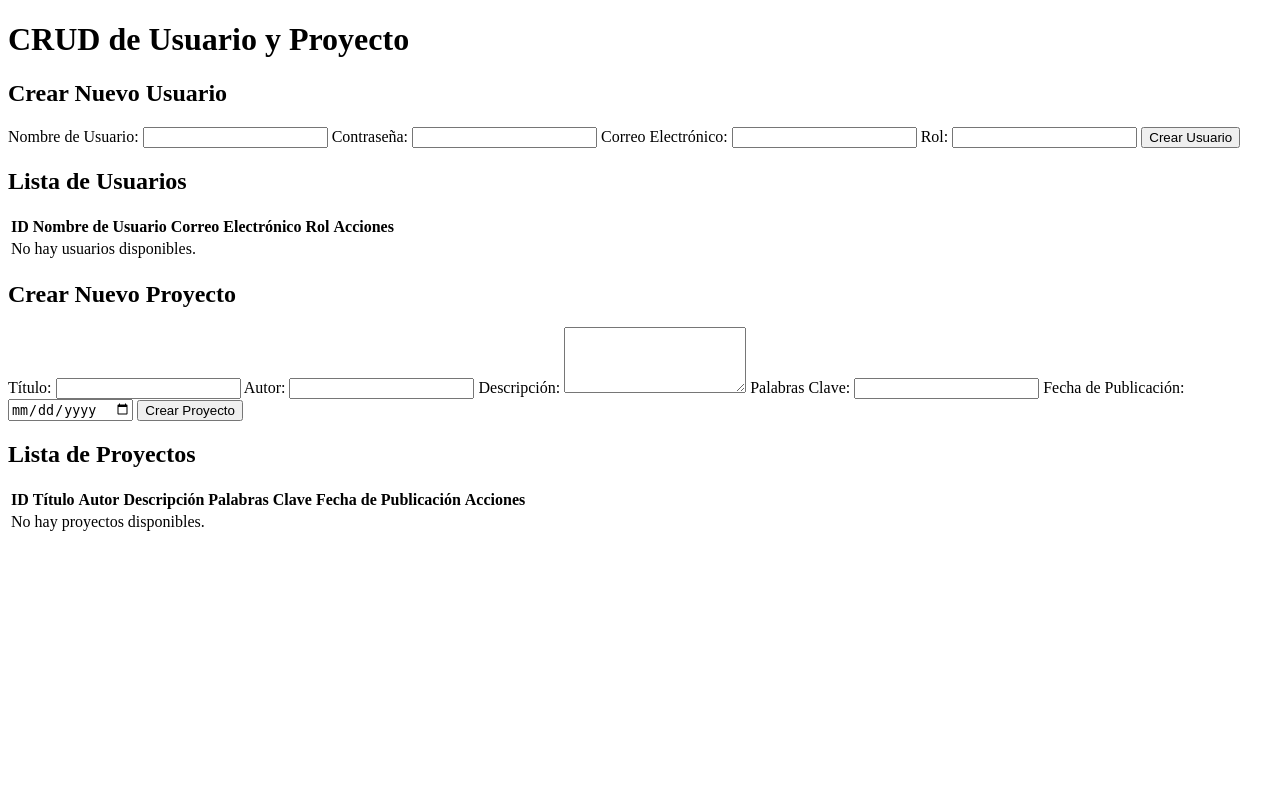
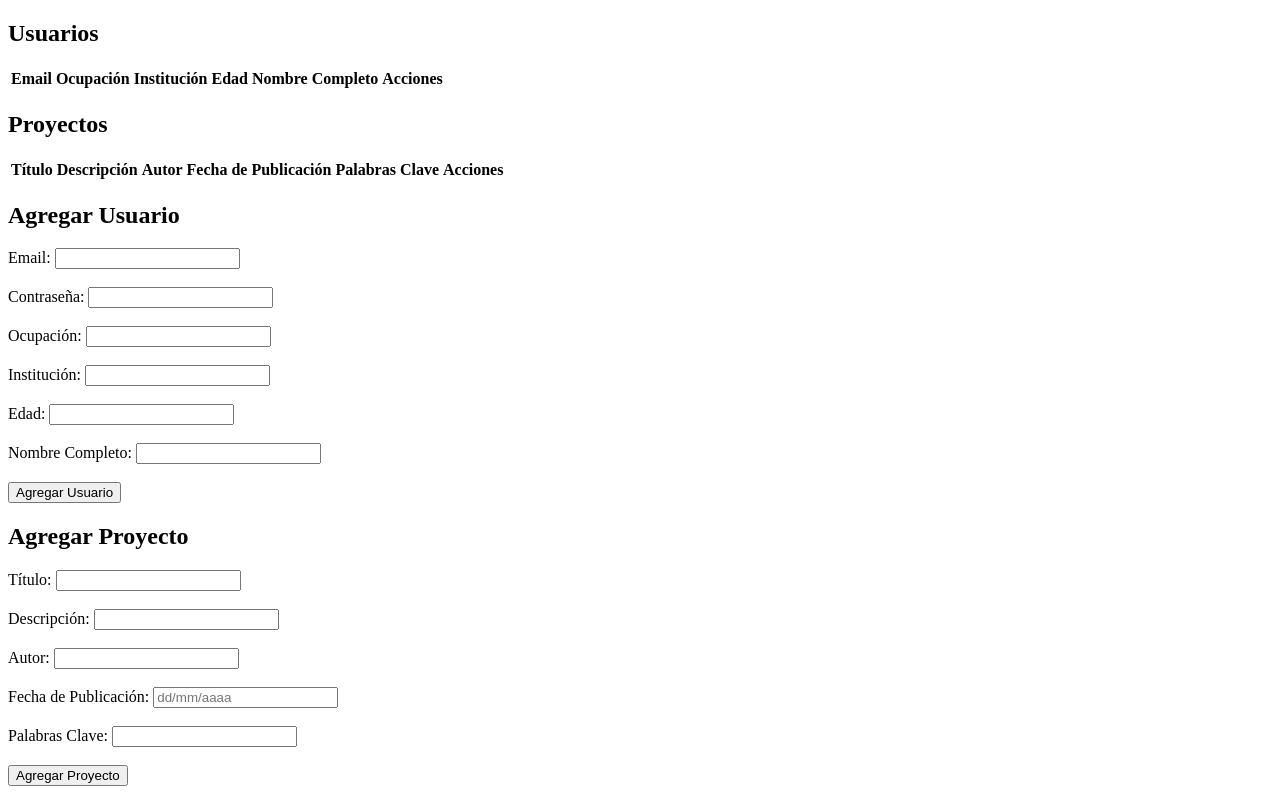
Before and after one commit to cristianrm24/Ingenieria_software, a Flask app: page /usuarios in a window 1280 px wide. Run offline with Flask 3, Linux system fonts and the light colour scheme; data that the repository does not hold is empty.

Commit message:
Update admin_index.html

```diff
--- a/proyecto_escolar/admin/templates/admin_index.html
+++ b/proyecto_escolar/admin/templates/admin_index.html
@@ -3,111 +3,101 @@
 <head>
     <meta charset="UTF-8">
     <meta name="viewport" content="width=device-width, initial-scale=1.0">
-    <title>CRUD de Usuario y Proyecto</title>
+    <title>Admin</title>
 </head>
 <body>
-    <h1>CRUD de Usuario y Proyecto</h1>
-
-    <!-- Formulario para crear un nuevo usuario -->
-    <h2>Crear Nuevo Usuario</h2>
-    <form action="{{ url_for('crear_usuario') }}" method="POST">
-        <label for="nombre_usuario">Nombre de Usuario:</label>
-        <input type="text" name="nombre_usuario" id="nombre_usuario" required>
-        <label for="contraseña">Contraseña:</label>
-        <input type="password" name="contraseña" id="contraseña" required>
-        <label for="correo">Correo Electrónico:</label>
-        <input type="email" name="correo" id="correo" required>
-        <label for="rol">Rol:</label>
-        <input type="text" name="rol" id="rol" required>
-        <button type="submit">Crear Usuario</button>
-    </form>
-
-    <!-- Tabla para mostrar la lista de usuarios -->
-    <h2>Lista de Usuarios</h2>
+    <!-- Sección de usuarios -->
+    <h2>Usuarios</h2>
     <table>
-        <thead>
         <tr>
-                <th>ID</th>
-                <th>Nombre de Usuario</th>
-                <th>Correo Electrónico</th>
-                <th>Rol</th>
-                <th>Acciones</th>
+            <th>Email</th>
+            <th>Ocupación</th>
+            <th>Institución</th>
+            <th>Edad</th>
+            <th>Nombre Completo</th>
+            <th>Acciones</th> <!-- Columna para botones de acciones -->
         </tr>
-        </thead>
-        <tbody>
-            {% if usuarios %}
         {% for usuario in usuarios %}
         <tr>
-                    <td>{{ usuario.id }}</td>
-                    <td>{{ usuario.nombre_usuario }}</td>
-                    <td>{{ usuario.correo }}</td>
-                    <td>{{ usuario.rol }}</td>
+            <td>{{ usuario.email }}</td>
+            <td>{{ usuario.ocupacion }}</td>
+            <td>{{ usuario.institucion }}</td>
+            <td>{{ usuario.edad }}</td>
+            <td>{{ usuario.nombre_completo }}</td>
             <td>
-                        <a href="{{ url_for('editar_usuario', usuario_id=usuario.id) }}">Editar</a>
-                        <a href="{{ url_for('eliminar_usuario', usuario_id=usuario.id) }}">Eliminar</a>
+                <form action="{{ url_for('admin_app.editar_usuario', usuario_id=usuario.id) }}" method="post" style="display: inline;">
+                    <button type="submit" name="action" value="edit">Editar</button> <!-- Botón de editar -->
+                </form>
+                <form action="{{ url_for('admin_app.eliminar_usuario', usuario_id=usuario.id) }}" method="post" style="display: inline;">
+                    <button type="submit" name="action" value="delete">Eliminar</button> <!-- Botón de eliminar -->
+                </form>
             </td>
         </tr>
         {% endfor %}
-            {% else %}
-                <tr>
-                    <td colspan="5">No hay usuarios disponibles.</td>
-                </tr>
-            {% endif %}
-        </tbody>
     </table>
 
-    <!-- Formulario para crear un nuevo proyecto -->
-    <h2>Crear Nuevo Proyecto</h2>
-    <form action="{{ url_for('crear_proyecto') }}" method="POST">
-        <label for="titulo">Título:</label>
-        <input type="text" name="titulo" id="titulo" required>
-        <label for="autor">Autor:</label>
-        <input type="text" name="autor" id="autor" required>
-        <label for="descripcion">Descripción:</label>
-        <textarea name="descripcion" id="descripcion" rows="4" required></textarea>
-        <label for="palabras_clave">Palabras Clave:</label>
-        <input type="text" name="palabras_clave" id="palabras_clave" required>
-        <label for="fecha_publicacion">Fecha de Publicación:</label>
-        <input type="date" name="fecha_publicacion" id="fecha_publicacion" required>
-        <button type="submit">Crear Proyecto</button>
-    </form>
-
-    <!-- Tabla para mostrar la lista de proyectos -->
-    <h2>Lista de Proyectos</h2>
+    <!-- Sección de proyectos -->
+    <h2>Proyectos</h2>
     <table>
-        <thead>
         <tr>
-                <th>ID</th>
             <th>Título</th>
+            <th>Descripción</th>
             <th>Autor</th>
-                <th>Descripción</th>
+            <th>Fecha de Publicación</th>
             <th>Palabras Clave</th>
-                <th>Fecha de Publicación</th>
-                <th>Acciones</th>
+            <th>Acciones</th> <!-- Columna para botones de acciones -->
         </tr>
-        </thead>
-        <tbody>
-            {% if proyectos %}
         {% for proyecto in proyectos %}
         <tr>
-                    <td>{{ proyecto.id }}</td>
             <td>{{ proyecto.titulo }}</td>
+            <td>{{ proyecto.descripcion }}</td>
             <td>{{ proyecto.autor }}</td>
-                    <td>{{ proyecto.descripcion }}</td>
+            <td>{{ proyecto.fecha_publicacion }}</td>
             <td>{{ proyecto.palabras_clave }}</td>
-                    <td>{{ proyecto.fecha_publicacion }}</td>
             <td>
-                        <a href="{{ url_for('editar_proyecto', proyecto_id=proyecto.id) }}">Editar</a>
-                        <a href="{{ url_for('eliminar_proyecto', proyecto_id=proyecto.id) }}">Eliminar</a>
+                <form action="{{ url_for('admin_app.editar_proyecto', proyecto_id=proyecto.id) }}" method="post" style="display: inline;">
+                    <button type="submit" name="action" value="edit">Editar</button> <!-- Botón de editar -->
+                </form>
+                <form action="{{ url_for('admin_app.eliminar_proyecto', proyecto_id=proyecto.id) }}" method="post" style="display: inline;">
+                    <button type="submit" name="action" value="delete">Eliminar</button> <!-- Botón de eliminar -->
+                </form>
             </td>
         </tr>
         {% endfor %}
-            {% else %}
-                <tr>
-                    <td colspan="7">No hay proyectos disponibles.</td>
-                </tr>
-            {% endif %}
-        </tbody>
     </table>
+
+    <!-- Formulario para agregar usuario -->
+    <h2>Agregar Usuario</h2>
+    <form action="{{ url_for('admin_app.usuarios') }}" method="post">
+        <label>Email:</label>
+        <input type="text" name="email" required><br><br>
+        <label>Contraseña:</label>
+        <input type="password" name="contraseña" required><br><br>
+        <label>Ocupación:</label>
+        <input type="text" name="ocupacion" required><br><br>
+        <label>Institución:</label>
+        <input type="text" name="institucion" required><br><br>
+        <label>Edad:</label>
+        <input type="number" name="edad" required><br><br>
+        <label>Nombre Completo:</label>
+        <input type="text" name="nombre_completo" required><br><br>
+        <button type="submit">Agregar Usuario</button>
+    </form>
+
+    <!-- Formulario para agregar proyecto -->
+    <h2>Agregar Proyecto</h2>
+    <form action="{{ url_for('admin_app.proyectos') }}" method="post">
+        <label>Título:</label>
+        <input type="text" name="titulo" required><br><br>
+        <label>Descripción:</label>
+        <input type="text" name="descripcion" required><br><br>
+        <label>Autor:</label>
+        <input type="text" name="autor" required><br><br>
+        <label>Fecha de Publicación:</label>
+        <input type="text" name="fecha_publicacion" placeholder="dd/mm/aaaa" required><br><br>
+        <label>Palabras Clave:</label>
+        <input type="text" name="palabras_clave" required><br><br>
+        <button type="submit">Agregar Proyecto</button>
+    </form>
 </body>
 </html>
```
Lines whose indentation alone changed are shown as unchanged.
